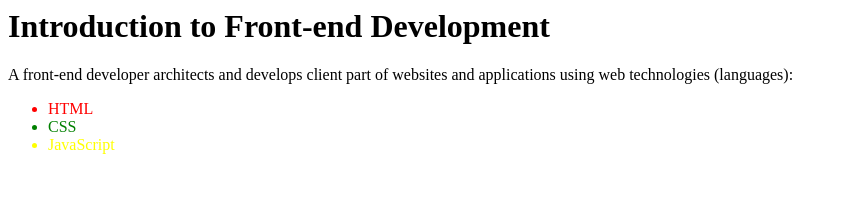
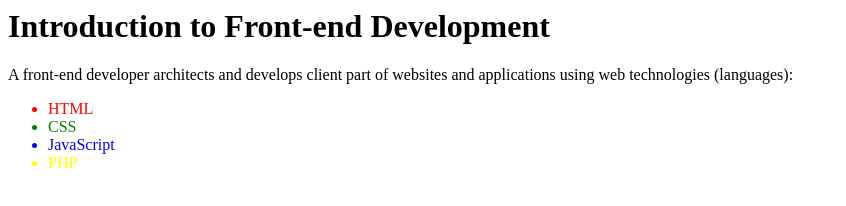
Before and after one commit to ivandobrican/IT-Project, a plain HTML site: page index.html in a window 1280 px wide. Shown: the whole page, without its empty margins (0-846 px from the left). Drawn offline with Linux system fonts and the light colour scheme.

Commit message:
Fix All Changes

```diff
--- a/index.html
+++ b/index.html
@@ -10,7 +10,8 @@
 
 <li style="color: green;">CSS</li>
 
+<li style="color:blue;">JavaScript</li>
 
-<li style="color:yellow;">JavaScript</li>
+<li style="color:yellow;">PHP</li>
 
 </ul>
```
